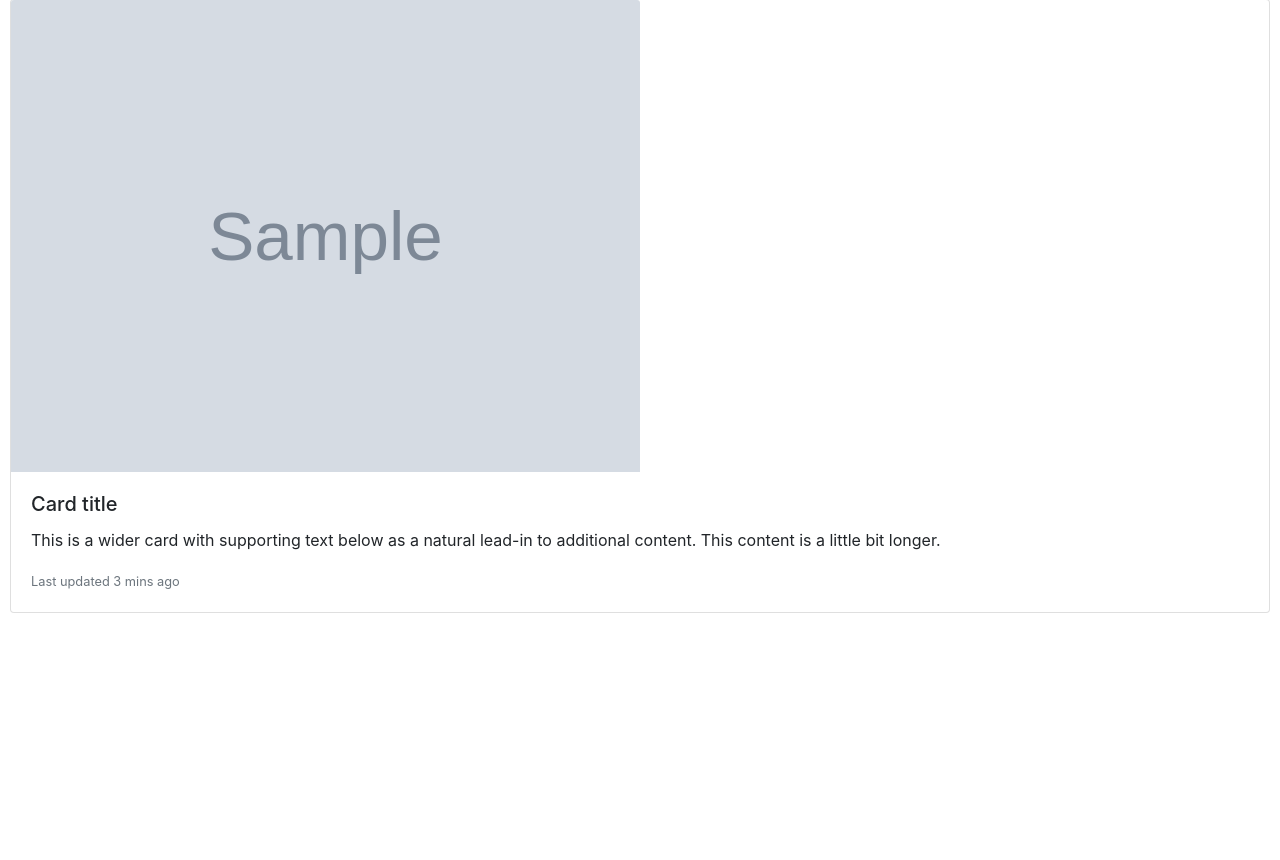
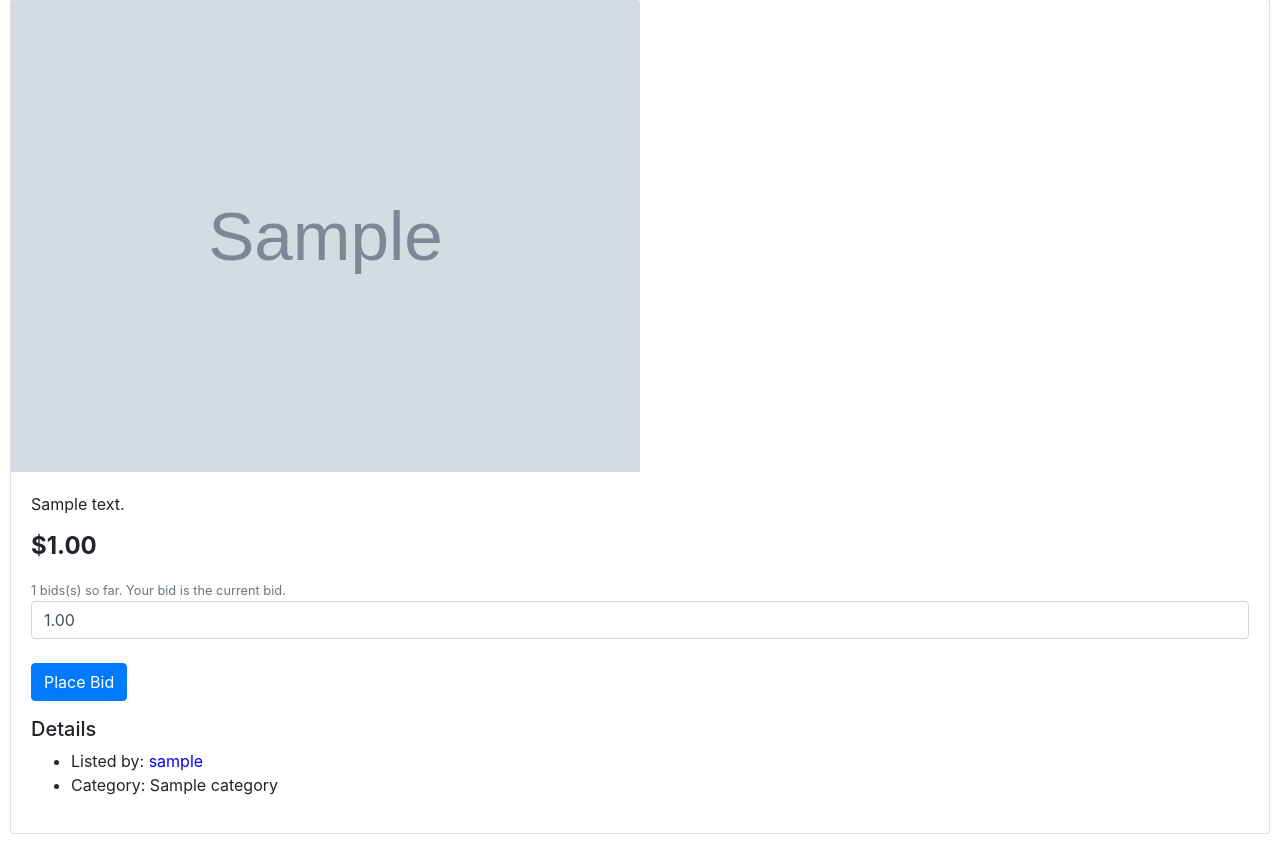
Before and after one commit to ivanseibel/cs50w-project2-commerce, a Django app: page /show_auction/00000000000000000000000000000001 in a window 1280 px wide. Shown: the part 210-1070 px from the top of the page. Before the commit the page ends 823 px from the top, so only its background shows below. Run offline with Django 3.2, Linux system fonts and the light colour scheme; tables that the repository leaves empty hold one stand-in row (values such as "Sample post"); grey boxes marked "Sample" are stand-in pictures; some libraries are stand-ins or nearby versions.

Commit message:
feat: changes in register / show_auction endpoints - register: add first/last names - show_auction: add username, category, bid count, show bid value

```diff
--- a/auctions/templates/auctions/show-auction.html
+++ b/auctions/templates/auctions/show-auction.html
@@ -6,33 +6,33 @@
     <div class="card mb-3">
         <img src="{{ auctions.0.photo_url }}" alt="{{ auctions.0.title }}" class="card-img-top" style="width: 50%;max-width: 700px;" >
         <div class="card-body">
-          <h5 class="card-title">Card title</h5>
-          <p class="card-text">This is a wider card with supporting text below as a natural lead-in to additional content. This content is a little bit longer.</p>
-          <p class="card-text"><small class="text-muted">Last updated 3 mins ago</small></p>
+            <p class="card-text">
+                {{ auctions.0.description }}
+            </p>
+            <h4 class="card-title">
+                <p class="card-text" style="font-weight: bold;">${{ value_to_show|floatformat:2 }}</p>
+            </h4>
+            <p class="card-text">
+                <form action="{% url 'show_auction' auction_id=auctions.0.id %}" method="POST">
+                    <div class="form-group">
+                        <small class="text-muted">
+                            {{ auctions.0.bid_count }} bids(s) so far. Your bid is the current bid.
+                        </small>
+                        <input class="form-control" min="{{ auctions.0.starting_bid }}" type="number" step="0.01" name="bid_value" placeholder="Bid" value="{{ value_to_show|floatformat:2 }}" >
+                        <br>
+                        <input class="btn btn-primary" type="submit" value="Place Bid">
+                    </div>
+                </form>
+            </p>
+            <p>
+            <h5>
+                Details
+            </h5>
+            <ul>
+                <li>Listed by: <span style="color: blue;">{{ auctions.0.username }}</span></li>
+                <li>Category: {{ auctions.0.category_name }}</li>
+            </ul>
+            </p>
         </div>
     </div>
-
-    <!-- {% for auction in auctions %}
-        <div class="card mb-3" style="padding: 20px;">
-            <div class="row g-0">
-                <div class="col-md-4" style="align-items: center; justify-content: center; display: flex;" >
-                    <img src="{{ auctions.0.photo_url }}" alt="{{ auctions.0.title }}" width="300px" >
-                </div>
-                <div class="col-md-8">
-                    <div class="card-body">
-                    <h5 class="card-title" style="font-weight: bold;">{{ auctions.0.title }}</h5>
-                    {% if auctions.0.max_bid > 0 and auctions.0.max_bid > auctions.0.starting_bid %}
-                        <p class="card-text" style="font-weight: bold;">Price: ${{ auctions.0.max_bid|floatformat:2 }}</p>
-                    {% else %}
-                        <p class="card-text" style="font-weight: bold;">Price: ${{ auctions.0.starting_bid|floatformat:2 }}</p>
-                    {% endif %}
-                    <p class="card-text">{{ auctions.0.description }}</p>
-                    <p class="card-text"><small class="text-muted">Created at <span class="created_at">
-                        {{ auctions.0.created_at|date:"Y-m-d H:i T" }}
-                    </span></small></p>
-                    </div>
-                </div>
-            </div>
-        </div>
-    {% endfor %} -->
 {% endblock %}
--- a/auctions/views.py
+++ b/auctions/views.py
@@ -79,6 +79,8 @@ def register(request):
     if request.method == "POST":
         username = request.POST["username"]
         email = request.POST["email"]
+        first_name = request.POST["first_name"]
+        last_name = request.POST["last_name"]
 
         # Ensure password matches confirmation
         password = request.POST["password"]
@@ -90,7 +92,13 @@ def register(request):
 
         # Attempt to create new user
         try:
-            user = User.objects.create_user(username, email, password)
+            user = User.objects.create_user(
+                username=username,
+                email=email,
+                first_name=first_name,
+                last_name=last_name,
+                password=password
+            )
             user.save()
         except IntegrityError:
             return render(request, "auctions/register.html", {
@@ -199,15 +207,24 @@ def show_auction(request, auction_id):
                 a.title, \
                 a.description, \
                 a.starting_bid, \
+                u.username, \
+                COALESCE(c.name, "No Category Listed.") as category_name, \
                 COALESCE((SELECT MAX(b.value) FROM auctions_bid b WHERE b.auction_id = a.id),0) as max_bid, \
-                created_at \
+                COALESCE((SELECT COUNT(b.id) FROM auctions_bid b WHERE b.auction_id = a.id),0) as bid_count, \
+                a.created_at \
             FROM auctions_auction a \
+            INNER JOIN auctions_user u ON u.id = a.user_id \
+            LEFT OUTER JOIN auctions_category c ON c.id = a.category_id \
             WHERE \
                 a.id = %s \
         '
         cursor.execute(sql, [auction_id])
         auctions = dictfetchall(cursor)
+        value_to_show = auctions[0]["starting_bid"] if auctions[0]["starting_bid"] > auctions[0]["max_bid"] else auctions[0]["max_bid"]
+
+        print(auctions[0])
 
     return render(request, "auctions/show-auction.html",{
-        "auctions": auctions
+        "auctions": auctions,
+        "value_to_show": value_to_show
     })
```
